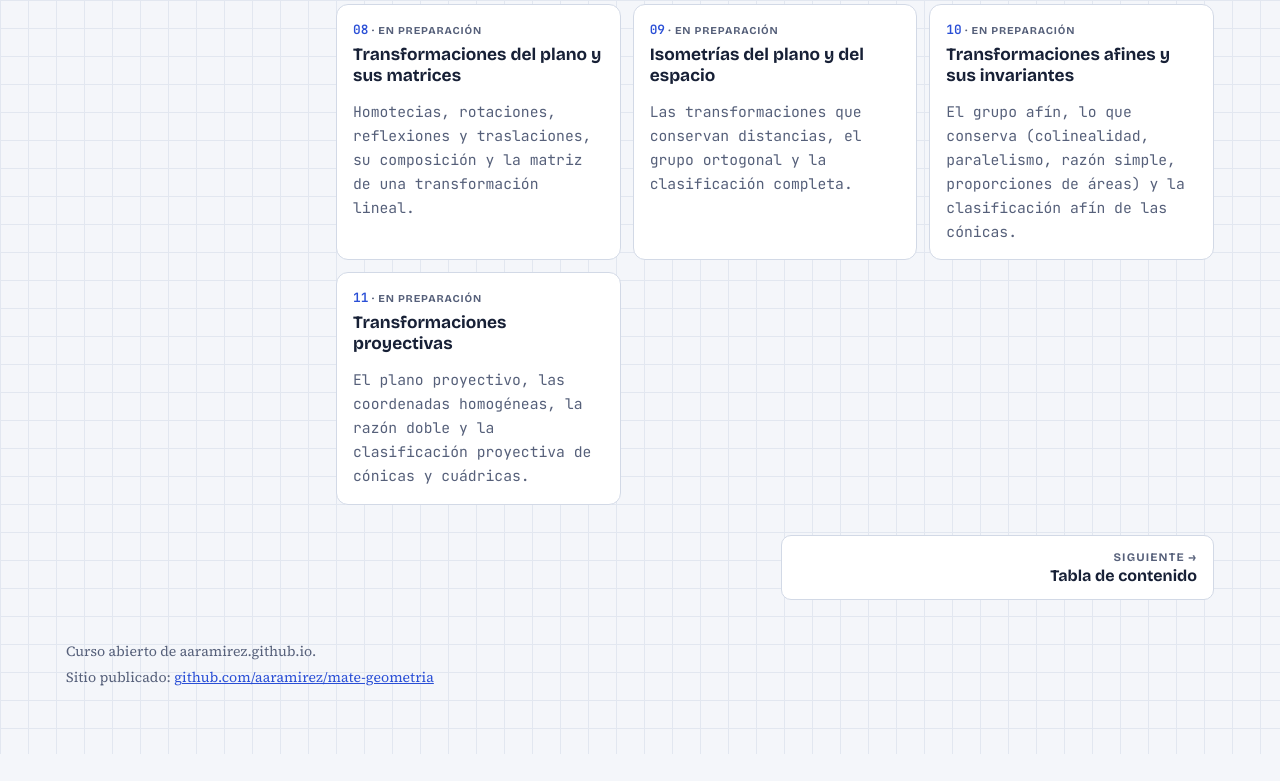
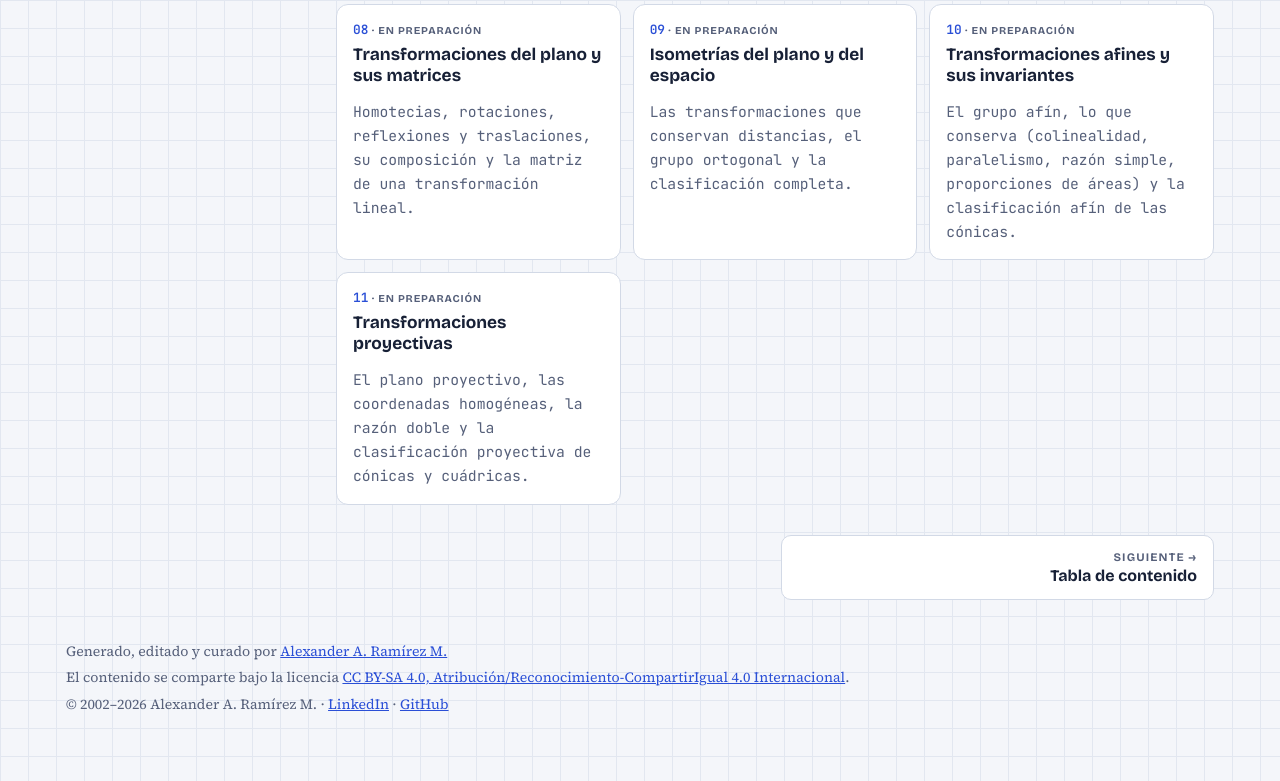
Before and after one commit to aaramirez/mate-geometria, a plain HTML site: page index.html in a window 1280 px wide. Shown: the part 2380-3161 px from the top of the page. Before the commit the page ends 3134 px from the top, so only its background shows below. Drawn offline with nearby package versions, Linux system fonts and the light colour scheme.

Commit message:
Pie común: autoría, licencia CC BY-SA 4.0 y año que se actualiza solo

```diff
--- a/index.html
+++ b/index.html
@@ -87,7 +87,7 @@ height="0" width="0" style="display:none;visibility:hidden"></iframe></noscript>
 <nav class="pager" id="pager" aria-label="Capítulo anterior y siguiente"></nav>
 </main>
 </div>
-<footer><span>Curso abierto de aaramirez.github.io.</span><span>Sitio publicado: <a href="https://github.com/aaramirez/mate-geometria" target="_blank" rel="noopener">github.com/aaramirez/mate-geometria</a></span></footer>
+<footer><span>Generado, editado y curado por <a href="https://www.linkedin.com/in/alexander-ramirez-morales/" target="_blank" rel="noopener">Alexander A. Ramírez M.</a></span><span>El contenido se comparte bajo la licencia <a href="https://creativecommons.org/licenses/by-sa/4.0/deed.es" target="_blank" rel="noopener">CC BY-SA 4.0, Atribución/Reconocimiento-CompartirIgual 4.0 Internacional</a>.</span><span>© 2002–<span data-anio>2026</span> Alexander A. Ramírez M. · <a href="https://www.linkedin.com/in/alexander-ramirez-morales/" target="_blank" rel="noopener">LinkedIn</a> · <a href="https://github.com/aaramirez" target="_blank" rel="noopener">GitHub</a></span><script>document.querySelectorAll('[data-anio]').forEach(function (e) { e.textContent = new Date().getFullYear(); });</script></footer>
 </div>
 <script src="assets/lab.js"></script>
 </body>
```
Also changed, not shown: temario.html (+1 -1 lines).
